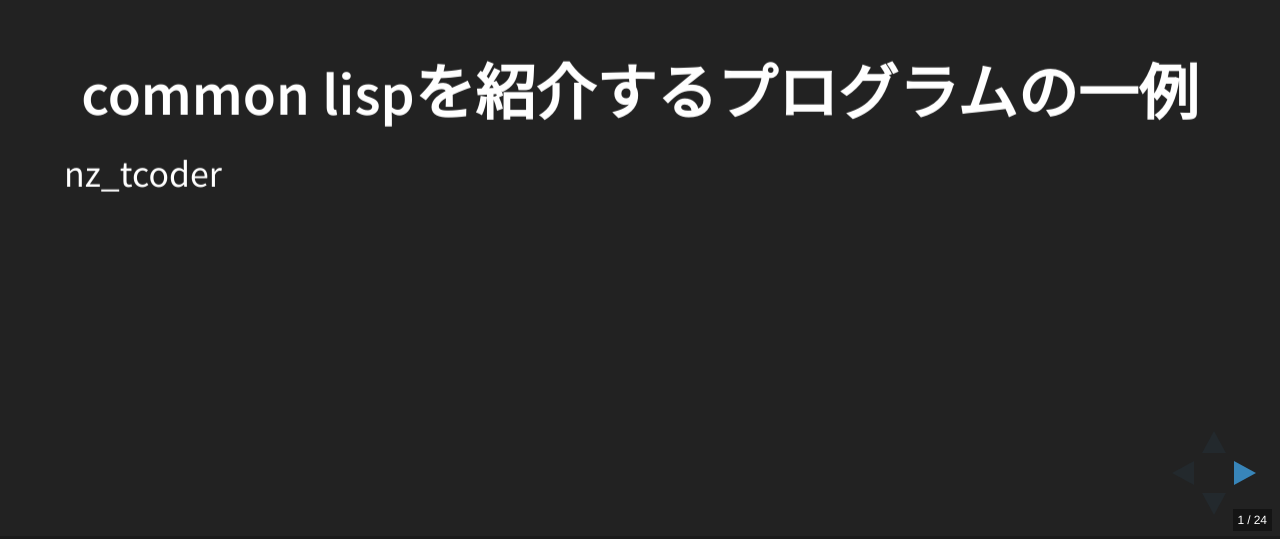
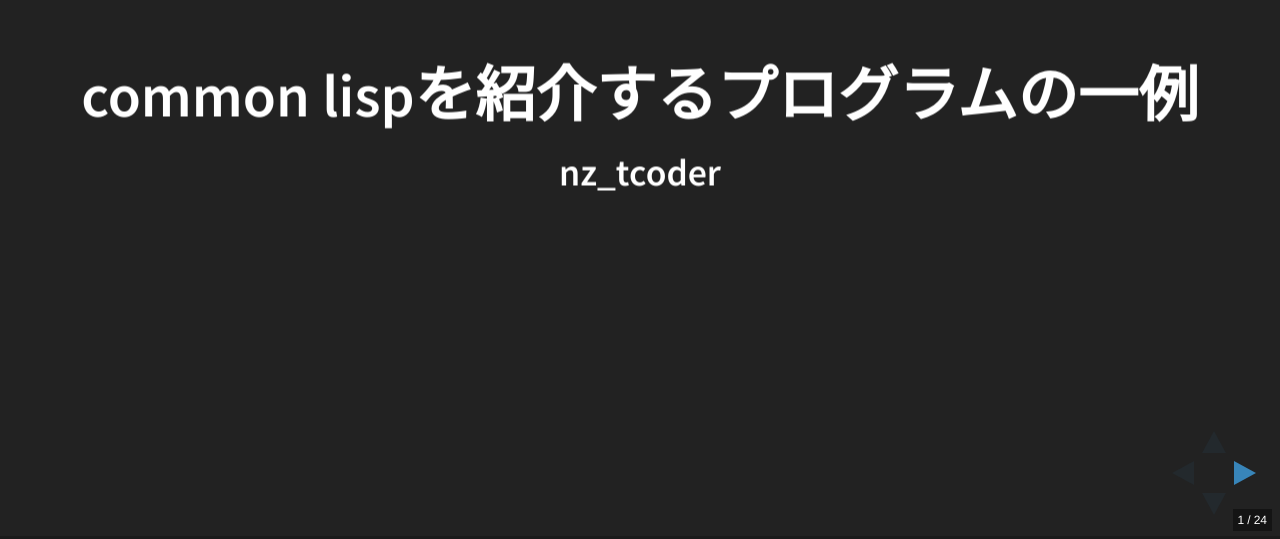
Before and after one commit to nz-tcoder/kansai-lisp-2, a plain HTML site: page index.html in a window 1280 px wide. Shown: the part 261-800 px from the top of the page. Drawn offline with Linux system fonts and the light colour scheme.

Commit message:
見出しを利用

```diff
--- a/index.html
+++ b/index.html
@@ -49,9 +49,8 @@
 		 data-separator="^\n---\n$"
 		 data-separator-vertical="^\n--\n$">
 
-## common lispを紹介する<br>プログラムの一例
-
-<div style="text-align: center;">nz_tcoder</div>
+## common lispを紹介するプログラムの一例
+#### nz_tcoder
 
 ---
 
```
